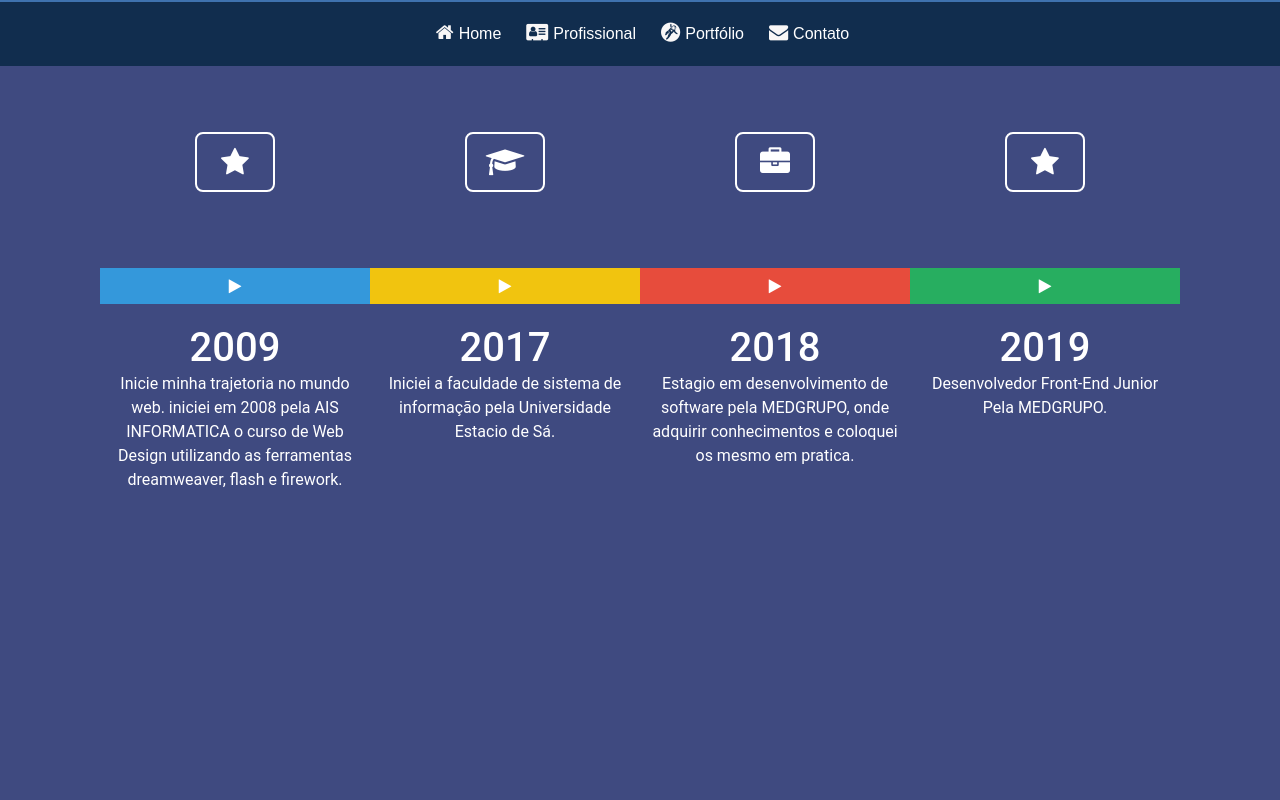
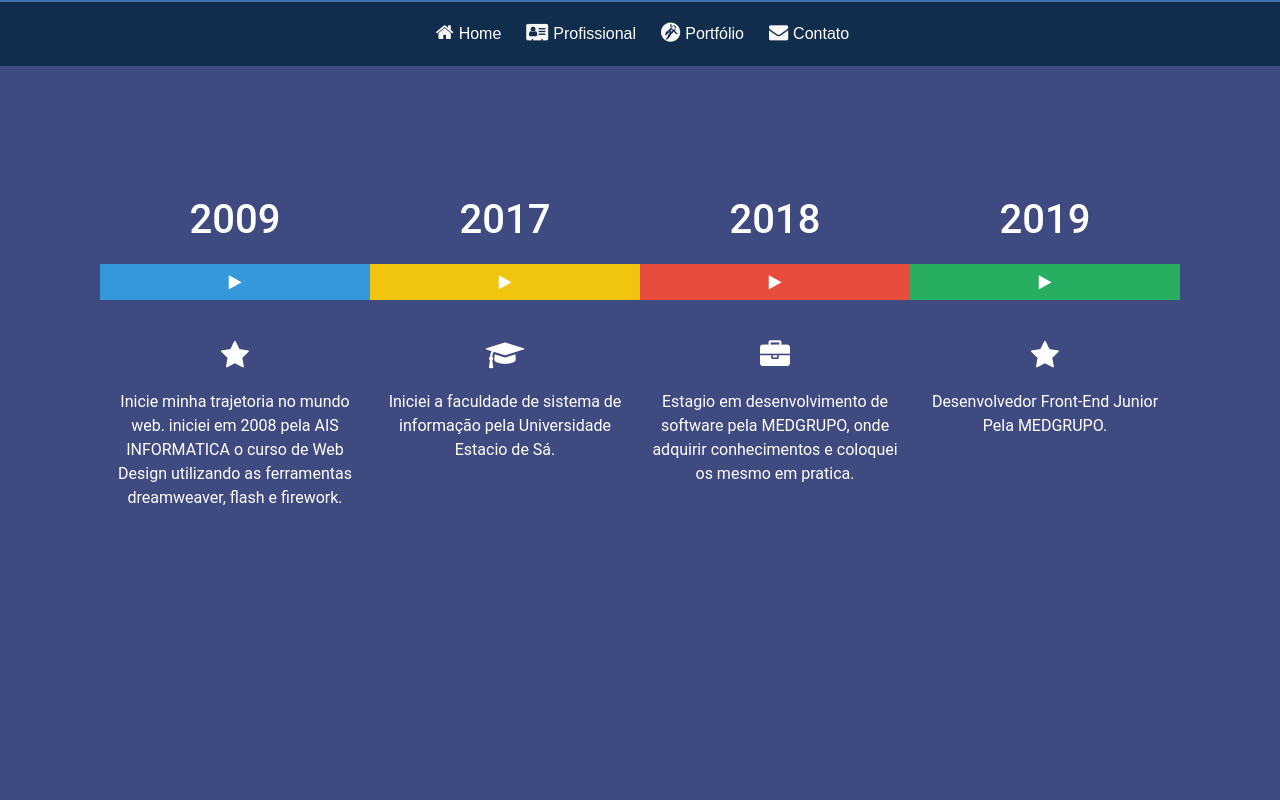
Before and after one commit to yurirolandi/Vue-Portfolio, a Vue app: page /Profissional in a window 1280 px wide. Shown: the top 800 px of the page. Built offline with nearby package versions, Linux system fonts and the light colour scheme; what vue2-smooth-scroll would draw is missing.

Commit message:
ajuste de layout

```diff
--- a/src/views/Professional/Professional.html
+++ b/src/views/Professional/Professional.html
@@ -1,13 +1,14 @@
 <section class="professional">
     <div class="conteudo">
-        <div class="conteudo__icone">
-            <i class="fa fa-star"></i>
-        </div>
+        <h1>2009</h1>
         <div class="conteudo__linha azul">
             <i class="fa fa-play"></i>
         </div>
         <div class="conteudo__informacao">
-            <h1>2009</h1>
+            <div class="conteudo__icone">
+                <i class="fa fa-star"></i>
+            </div>
+
             <p>
                 Inicie minha trajetoria no mundo web.
                 iniciei em 2008 pela AIS INFORMATICA o curso de Web Design utilizando as ferramentas dreamweaver, flash
@@ -16,14 +17,15 @@
         </div>
     </div>
     <div class="conteudo">
-        <div class="conteudo__icone">
-            <i class="fa fa-graduation-cap"></i>
-        </div>
+        <h1>2017</h1>
         <div class="conteudo__linha amarelo">
             <i class="fa fa-play"></i>
         </div>
         <div class="conteudo__informacao">
-            <h1>2017</h1>
+            <div class="conteudo__icone">
+                <i class="fa fa-graduation-cap"></i>
+            </div>
+
             <p>
                 Iniciei a faculdade de sistema de informação pela Universidade Estacio de Sá.
             </p>
@@ -31,15 +33,16 @@
 
     </div>
     <div class="conteudo">
-        <div class="conteudo__icone">
-            <i class="fa fa-briefcase"></i>
-        </div>
+        <h1>2018</h1>
         <div class="conteudo__linha laranja">
             <i class="fa fa-play"></i>
         </div>
 
         <div class="conteudo__informacao">
-            <h1>2018</h1>
+            <div class="conteudo__icone">
+                <i class="fa fa-briefcase"></i>
+            </div>
+
             <p>
                 Estagio em desenvolvimento de software pela MEDGRUPO, onde adquirir conhecimentos e coloquei os mesmo em
                 pratica.
@@ -47,14 +50,15 @@
         </div>
     </div>
     <div class="conteudo">
-        <div class="conteudo__icone">
-            <i class="fa fa-star"></i>
-        </div>
+        <h1>2019</h1>
         <div class="conteudo__linha verde">
             <i class="fa fa-play"></i>
         </div>
         <div class="conteudo__informacao">
-            <h1>2019</h1>
+            <div class="conteudo__icone">
+                <i class="fa fa-star"></i>
+            </div>
+
             <p>
                 Desenvolvedor Front-End Junior Pela MEDGRUPO.
             </p>
--- a/src/views/Professional/Professional.scss
+++ b/src/views/Professional/Professional.scss
@@ -18,21 +18,11 @@
        padding: 10px;
        max-width: 500px;
        width: 270px;
-       &__icone{
-           display: flex;
-           justify-content: center;
-           align-items: center;
-           border: 2px solid $color-branca;
-           border-radius: 8px;
-           width:80px;
-           height:60px;
-           margin: 56px 0;
-           i{
-               color: $color-branca;
-               font-size: 30px;
-               padding: 20px;
-           }
-        }
+       h1{
+        color: $color-branca;
+        margin-top: 120px;
+       }
+
         &__linha{
             height: 36px;
             width: 270px;
@@ -41,10 +31,22 @@
 
         &__informacao{
             margin: 0;
-            h1, p{
+            p{
                 margin: 0;
                 color: $color-branca;
             }
+
+            .conteudo__icone{
+                display: flex;
+                justify-content: center;
+                align-items: center;
+
+                i{
+                    color: $color-branca;
+                    font-size: 30px;
+                    padding: 20px;
+                }
+             }
         }
 
         .azul{
```
